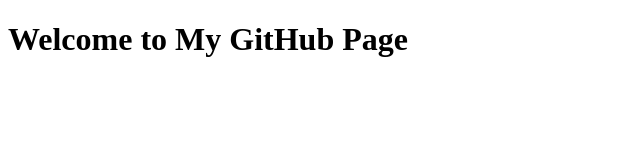
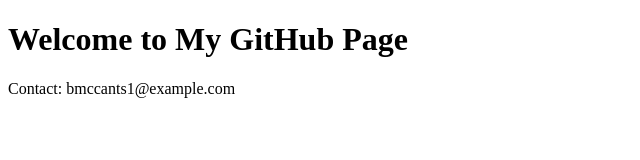
Before and after one commit to bmccants1/version-control-simulation-bmccants1, a plain HTML site: page index.html in a window 1280 px wide. Shown: the whole page, without its empty margins (0-640 px from the left). Drawn offline with Linux system fonts and the light colour scheme.

Commit message:
Modified footer section in header branch

```diff
--- a/index.html
+++ b/index.html
@@ -9,3 +9,6 @@
     </header>
   </body>
 </html>
+    <footer>
+      <p>Contact: bmccants1@example.com</p>
+    </footer>
```
